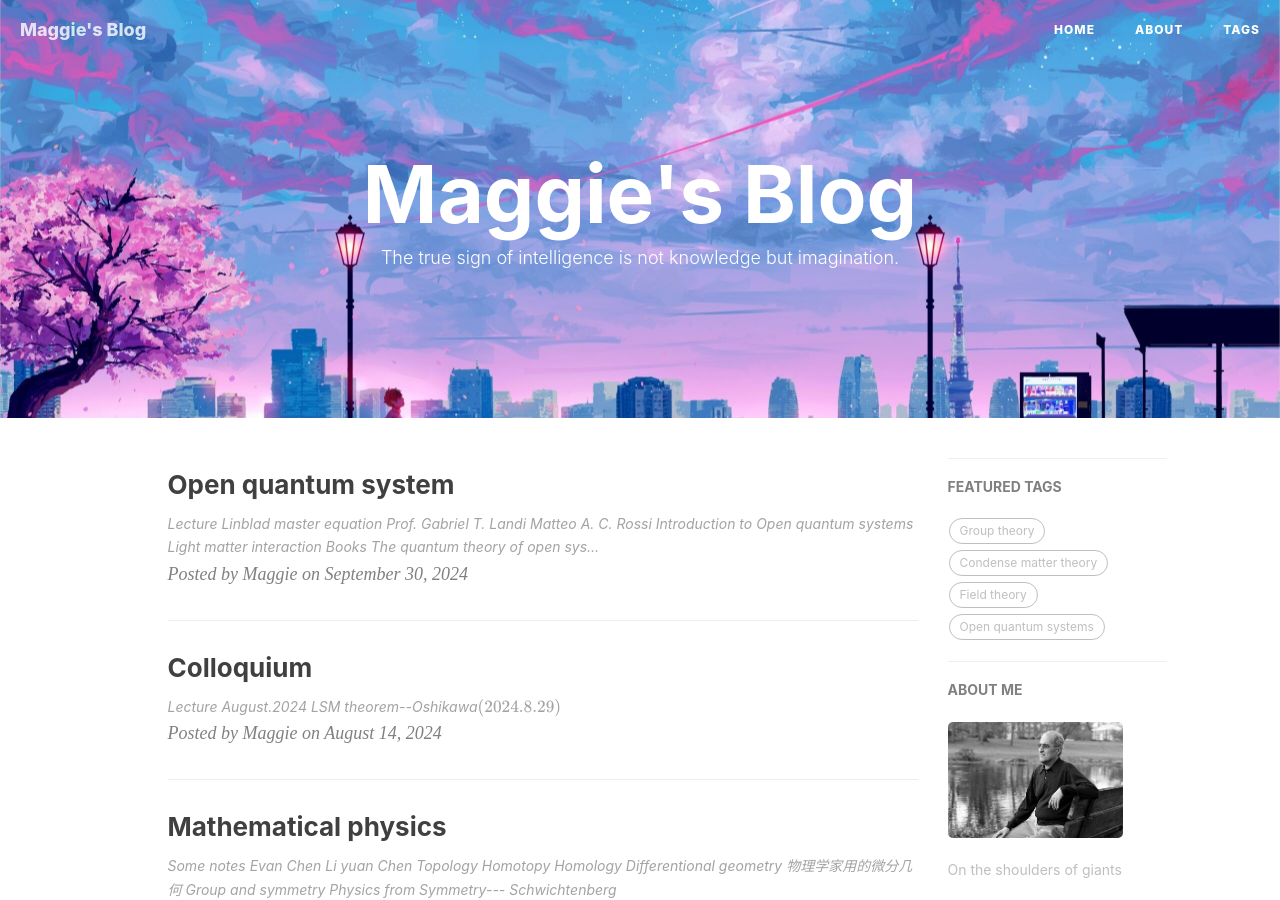
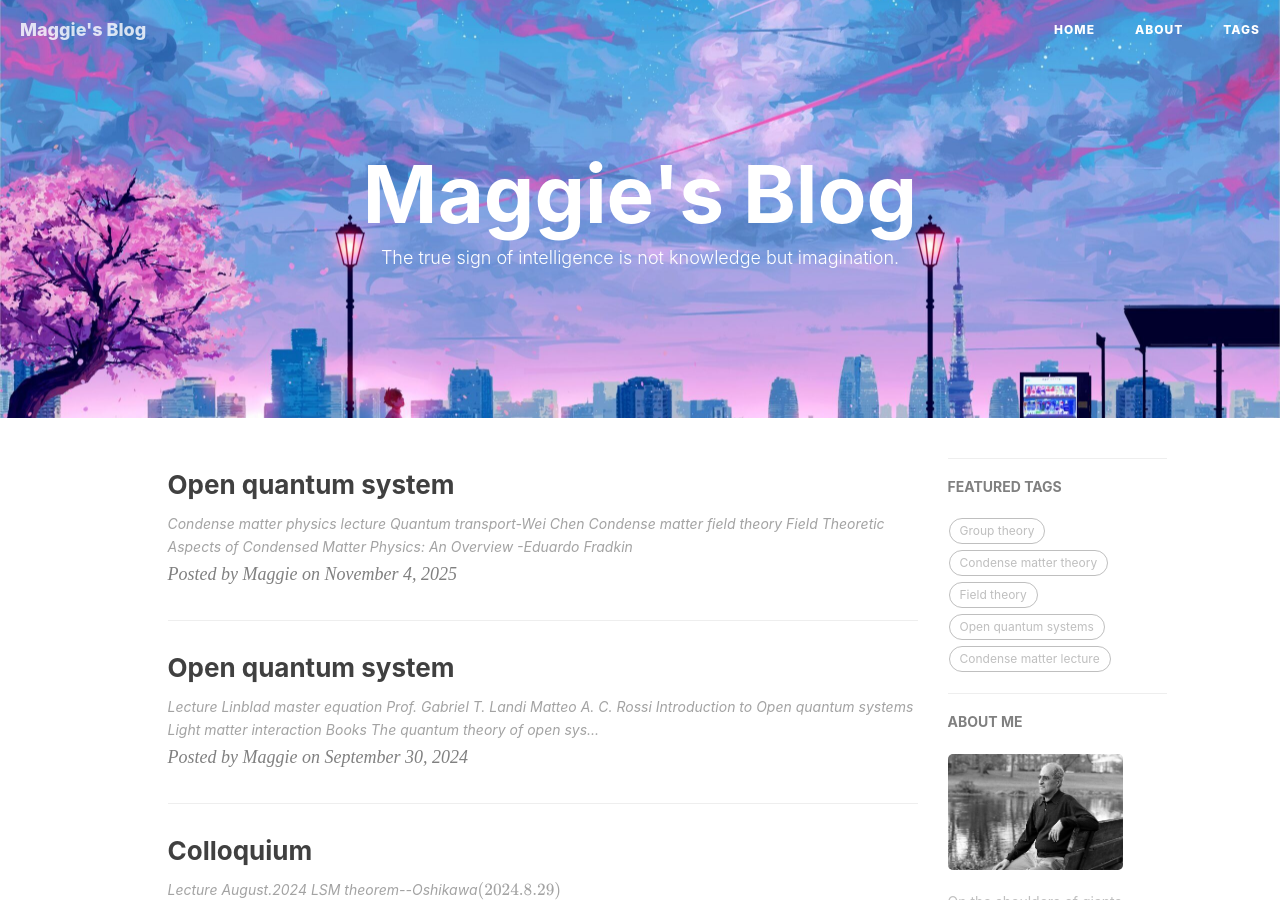
Before and after one commit to maggiexheuw/xheuwtube.github.io, a Jekyll site: the page built from index.html, in a window 1280 px wide and 900 px high. Built offline with Jekyll 4.4.1, drawn with Linux system fonts in a browser that asks for light colours; nearby versions of some CDN libraries; formulas are drawn with MathJax 3; the list of posts is cut into pages by our own code; comment, search, counter and statistics services are not loaded; some of the changed text lies outside the part shown.

Commit message:
ssssssss

```diff
--- /dev/null
+++ b/_posts/2025-11-04-Condese_lec.md
@@ -0,0 +1,34 @@
+---
+layout:     post
+title:     Open quantum system
+subtitle:
+date:       2025-11-04
+author:     Maggie
+header-img: img/EdWitten.jpg
+catalog: true
+tags:
+    -  Condense matter lecture
+---
+
+
+
+## Condense matter physics lecture
+
+
+
+<li>
+<a href="https://maggiexheuw.github.io/Note/Quantum Transport Theory.pdf">
+Quantum transport-Wei Chen
+</a></li>
+
+
+### Condense matter field theory
+
+
+
+<li>
+<a href="https://maggiexheuw.github.io/Note/Fradkin.pdf">
+Field Theoretic Aspects of Condensed Matter Physics: An
+Overview
+-Eduardo Fradkin
+</a></li>
```
Also changed, not shown: _posts/2024-05-21-lecture.md (+17 -0 lines), 4 other files.
